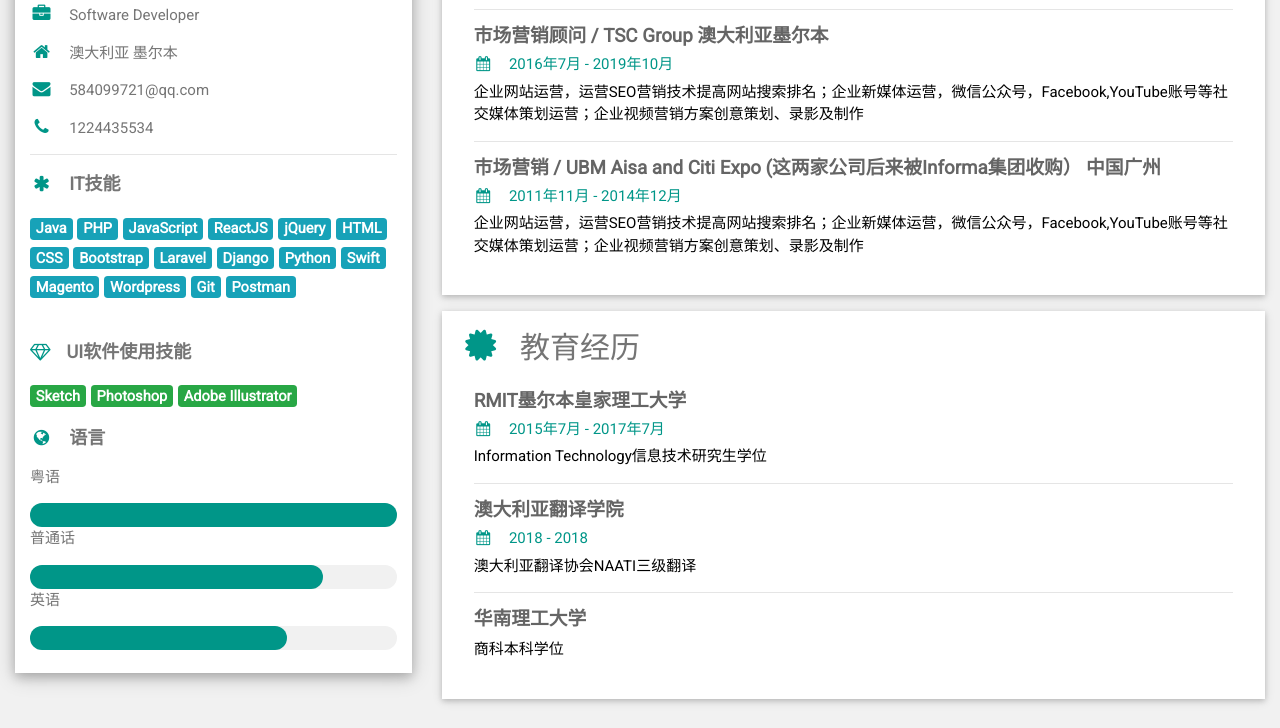
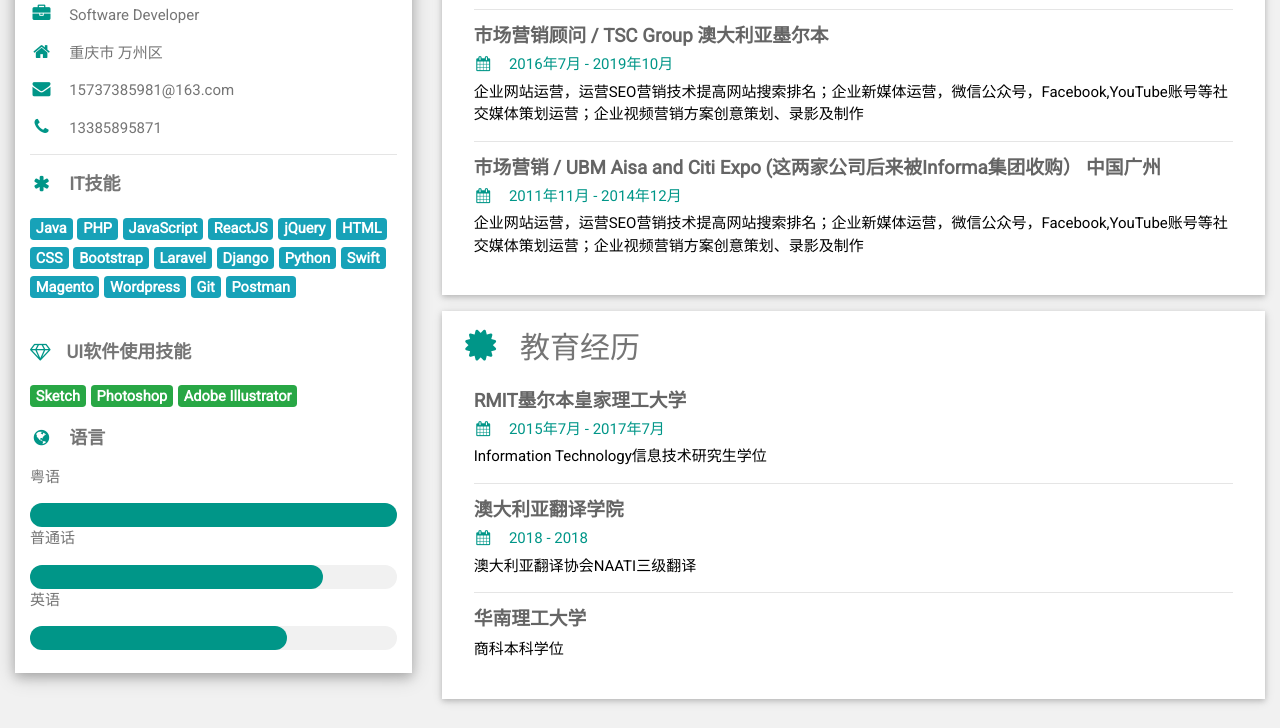
Before and after one commit to LSP-Yes/LSP-Yes.github.io, a plain HTML site: page index.html in a window 1280 px wide. Shown: the part 869-1597 px from the top of the page. Drawn offline with nearby package versions, Linux system fonts and the light colour scheme.

Commit message:
Update index.html

```diff
--- a/index.html
+++ b/index.html
@@ -86,11 +86,11 @@
                             <p><i class="fa fa-briefcase fa-fw w3-margin-right w3-large w3-text-teal"></i>Software
                                 Developer
                             </p>
-                            <p><i class="fa fa-home fa-fw w3-margin-right w3-large w3-text-teal"></i>澳大利亚 墨尔本</p>
+                            <p><i class="fa fa-home fa-fw w3-margin-right w3-large w3-text-teal"></i>重庆市 万州区</p>
                             <p><i
-                                    class="fa fa-envelope fa-fw w3-margin-right w3-large w3-text-teal"></i>584099721@qq.com
+                                    class="fa fa-envelope fa-fw w3-margin-right w3-large w3-text-teal"></i>15737385981@163.com
                             </p>
-                            <p><i class="fa fa-phone fa-fw w3-margin-right w3-large w3-text-teal"></i>1224435534</p>
+                            <p><i class="fa fa-phone fa-fw w3-margin-right w3-large w3-text-teal"></i>13385895871</p>
                             <hr>
 
                             <p class="w3-large"><b><i
```
